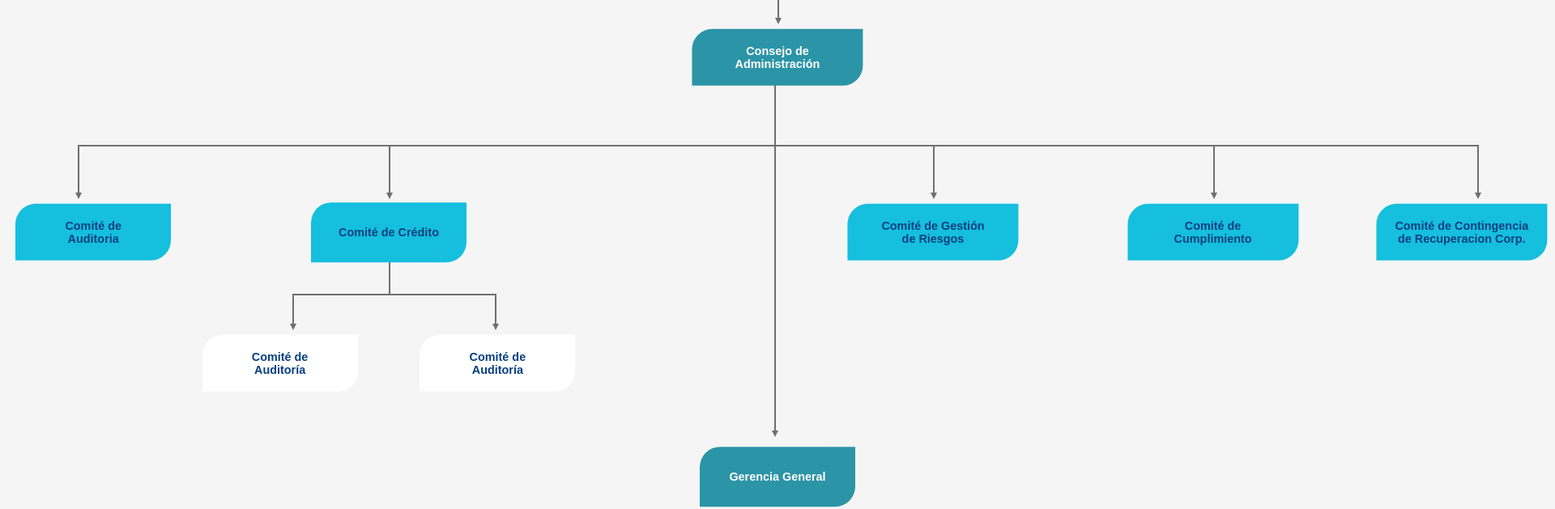
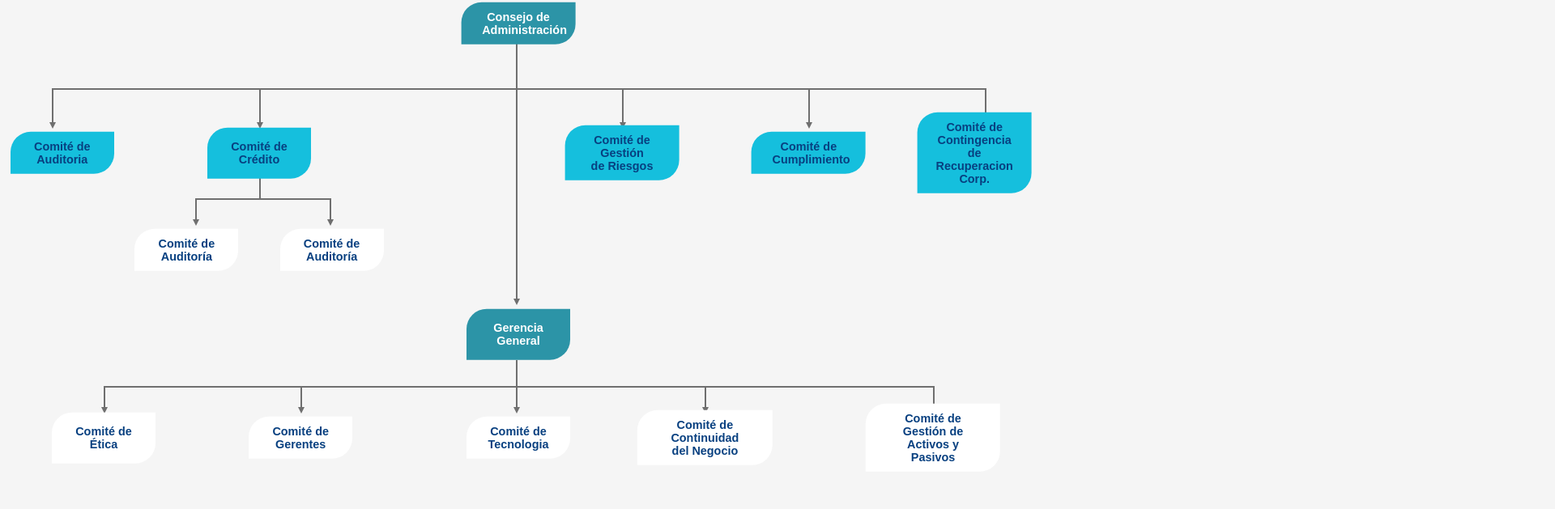
Before and after one commit to johiny/diagrams_css, a React (Vite) app: page / in a window 1280 px wide. Shown: the part 91-720 px from the top of the page at 81% size, 1920 px wide, since content can reach past the window. Built offline with nearby package versions, Linux system fonts and the light colour scheme.

Commit message:
version 3

```diff
--- a/src/components/DiagramContainer.jsx
+++ b/src/components/DiagramContainer.jsx
@@ -11,10 +11,6 @@ const Container = styled.div`
   position: relative;
   width: 100vw;
   min-height: 100vh;
-  @media (min-width: 1000px){
-    min-height: 1080px;
-    width: 1920px;
-  }
   background-color: transparent;
 `
 export default DiagramContainer
--- a/src/diagrams/AsambleaDeAccionistas.jsx
+++ b/src/diagrams/AsambleaDeAccionistas.jsx
@@ -5,11 +5,11 @@ import DiagramContainer from "../components/DiagramContainer";
 const AsambleaDeAccionistas = () => {
   return (
 <DiagramContainer>
-<Mark backgroundColor={'darkBlue'} left={'50%'} top={'5%'} >
+<Mark backgroundColor={'darkBlue'} left={'50%'} paddingY={'0.8%'}  top={'5%'} >
 Asamblea de<br/> Accionistas
 </Mark>
 <VerticalLine arrow left={'50%'} top={'6%'}/>
-<Mark backgroundColor={'greenBlue'}left={'50%'} top={'15%'} >
+<Mark backgroundColor={'greenBlue'}left={'50%'} paddingY={'0.8%'} top={'15%'} >
 Consejo de<br/> Administración
 </Mark>
 <VerticalLine height={'40.2%'} arrow  left={'49.8%'} top={'18%'}/>
@@ -19,32 +19,32 @@ Consejo de<br/> Administración
 <VerticalLine height={'6%'} arrow  left={'60%'} top={'25%'}/>
 <VerticalLine height={'6%'} arrow  left={'78%'} top={'25%'}/>
 <VerticalLine height={'6%'} arrow  left={'95%'} top={'25%'}/>
-<Mark backgroundColor={'lightBlue'} left={'6%'} top={'35%'}  paddingX={'1.5%'} textColor={'darkBlue'}>
+<Mark backgroundColor={'lightBlue'} left={'6%'} top={'35%'} paddingY={'0.8%'}  paddingX={'1.5%'} textColor={'darkBlue'}>
 Comité de Auditoria
 </Mark>
-<Mark backgroundColor={'lightBlue'}left={'25%'} paddingY={'1.5%'} top={'35%'} paddingX={'1.5%'}textColor={'darkBlue'}>
+<Mark backgroundColor={'lightBlue'}left={'25%'} paddingY={'1.2%'} top={'35%'} paddingX={'1.5%'}textColor={'darkBlue'}>
 Comité de Crédito
 </Mark>
-<Mark backgroundColor={'lightBlue'}left={'60%'} top={'35%'} textColor={'darkBlue'}>
+<Mark backgroundColor={'lightBlue'}left={'60%'} top={'35%'}  paddingY={'0.8%'} textColor={'darkBlue'}>
 Comité de Gestión <br/> de Riesgos
 </Mark>
-<Mark backgroundColor={'lightBlue'}left={'78%'} top={'35%'} textColor={'darkBlue'}>
+<Mark backgroundColor={'lightBlue'}left={'78%'} top={'35%'}  paddingY={'0.8%'} textColor={'darkBlue'}>
 Comité de <br/> Cumplimiento
 </Mark>
-<Mark backgroundColor={'lightBlue'}left={'94%'} top={'35%'} width={'9%'} paddingX={'1%'} textColor={'darkBlue'}>
+<Mark backgroundColor={'lightBlue'}left={'94%'} top={'35%'}  paddingY={'0.8%'} width={'9%'} paddingX={'1%'} textColor={'darkBlue'}>
 Comité de Contingencia <br/> de Recuperacion Corp.
 </Mark>
 <VerticalLine height={'4%'}  position={'absolute'} left={'25%'} top={'38%'}/>
 <HorizonalLine width={'13%'} position={'absolute'} left={'18.8%'} top={'42%'}/>
 <VerticalLine height={'4%'} arrow  position={'absolute'} left={'18.8%'} top={'42%'}/>
 <VerticalLine height={'4%'} arrow  position={'absolute'} left={'31.8%'} top={'42%'}/>
-<Mark backgroundColor={'white'}left={'18%'} top={'50%'} paddingX={'1.5%'} textColor={'darkBlue'}>
+<Mark backgroundColor={'white'}left={'18%'} top={'50%'} paddingX={'1.5%'} paddingY={'0.8%'} textColor={'darkBlue'}>
 Comité de Auditoría
 </Mark>
-<Mark backgroundColor={'white'}left={'32%'} top={'50%'} paddingX={'1.5%'} textColor={'darkBlue'}>
+<Mark backgroundColor={'white'}left={'32%'} top={'50%'} paddingX={'1.5%'} paddingY={'0.8%'} textColor={'darkBlue'}>
 Comité de Auditoría
 </Mark>
-<Mark backgroundColor={'greenBlue'}left={'50%'} top={'63%'} paddingX={'1.5%'} paddingY={'1.5%'} textColor={'white'}>
+<Mark backgroundColor={'greenBlue'}left={'50%'} top={'63%'} paddingX={'1.5%'} paddingY={'1.2%'} textColor={'white'}>
 Gerencia General
 </Mark>
 <VerticalLine height={'8%'} arrow  position={'absolute'} left={'49.8%'} top={'67%'}/>
@@ -53,19 +53,19 @@ Gerencia General
 <VerticalLine height={'4%'} arrow  position={'absolute'} left={'29%'} top={'71%'}/>
 <VerticalLine height={'4%'} arrow  position={'absolute'} left={'68%'} top={'71%'}/>
 <VerticalLine height={'4%'} arrow  position={'absolute'} left={'90%'} top={'71%'}/>
-<Mark backgroundColor={'white'}left={'10%'} top={'79%'} paddingX={'1.5%'} paddingY={'1.5%'} textColor={'darkBlue'}>
+<Mark backgroundColor={'white'}left={'10%'} top={'79%'} paddingX={'1.5%'} paddingY={'1.2%'} textColor={'darkBlue'}>
 Comité de Ética
 </Mark>
-<Mark backgroundColor={'white'}left={'29%'} top={'79%'} paddingX={'1.5%'} textColor={'darkBlue'}>
+<Mark backgroundColor={'white'}left={'29%'} top={'79%'} paddingX={'1.5%'} paddingY={'0.8%'} textColor={'darkBlue'}>
 Comité de Gerentes
 </Mark>
-<Mark backgroundColor={'white'}left={'50%'} top={'79%'} paddingX={'1.5%'} textColor={'darkBlue'}>
+<Mark backgroundColor={'white'}left={'50%'} top={'79%'} paddingX={'1.5%'} paddingY={'0.8%'} textColor={'darkBlue'}>
 Comité de Tecnologia
 </Mark>
-<Mark backgroundColor={'white'}left={'68%'} top={'79%'} width={'9%'} textColor={'darkBlue'}>
+<Mark backgroundColor={'white'}left={'68%'} top={'79%'} width={'9%'} paddingY={'0.8%'} textColor={'darkBlue'}>
 Comité de Continuidad <br/> del Negocio
 </Mark>
-<Mark backgroundColor={'white'}left={'90%'} top={'79%'} width={'9%'} textColor={'darkBlue'}>
+<Mark backgroundColor={'white'}left={'90%'} top={'79%'} width={'9%'} paddingY={'0.8%'} textColor={'darkBlue'}>
 Comité de Gestión de <br/> Activos y Pasivos
 </Mark>
 </DiagramContainer>
```
Also changed, not shown: 3 other files (tests, documents, lock files or other folders).
